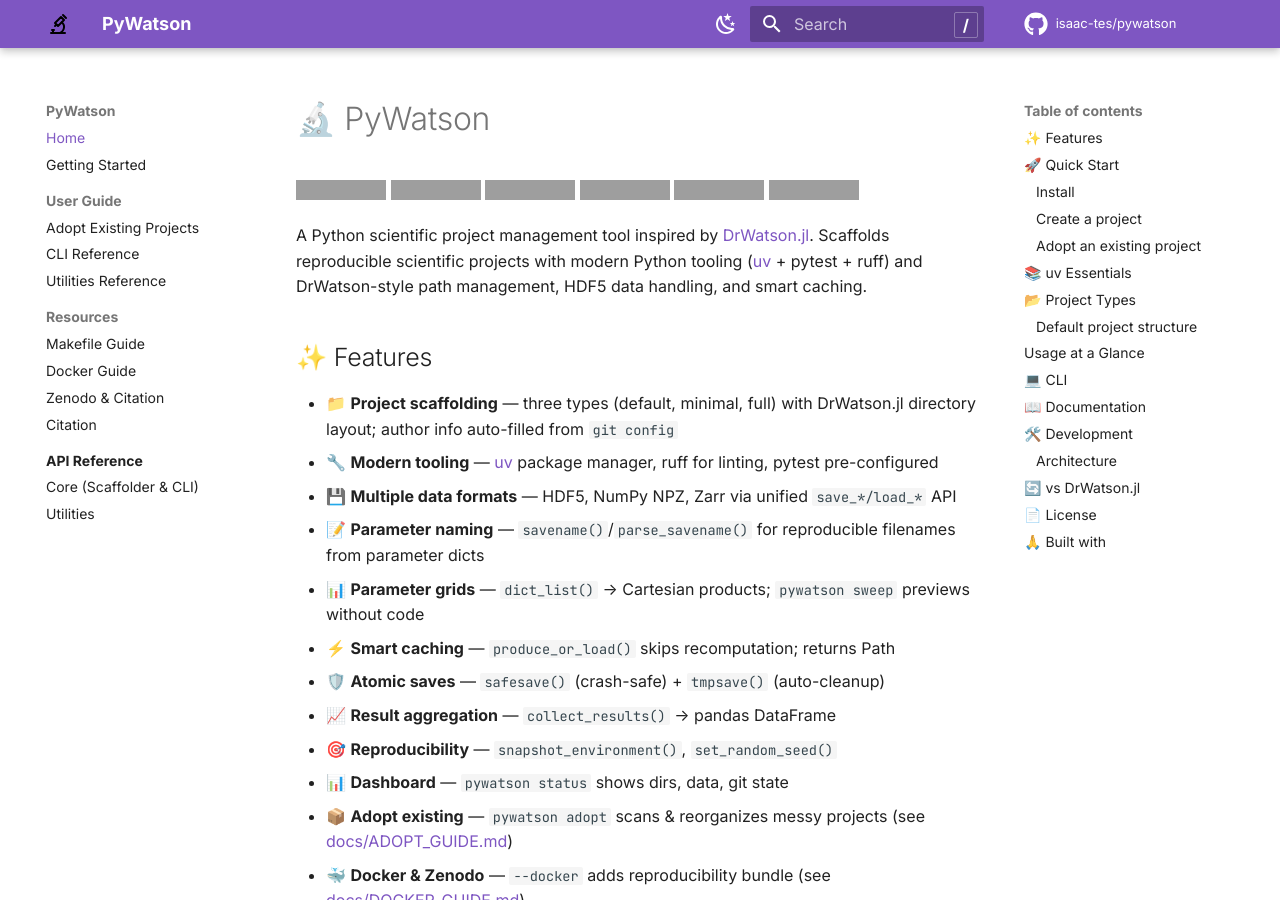
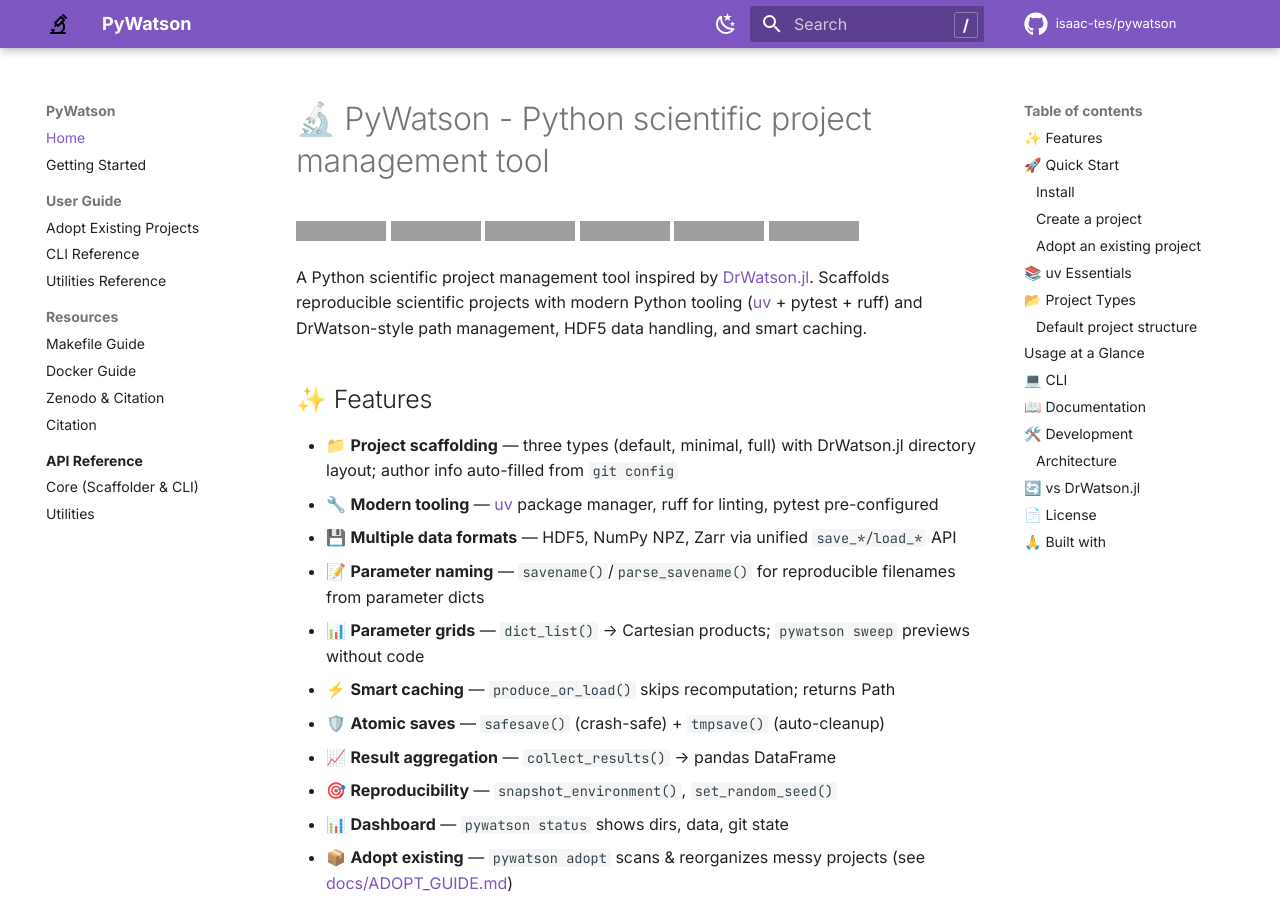
Before and after one commit to isaac-tes/pywatson, an MkDocs documentation site: the page built from docs/index.md, in a window 1280 px wide and 900 px high, cut to the strip 0-900 px from the top of the window. Built offline with MkDocs 1.6.1 and Material for MkDocs 9.7.7, drawn with Linux system fonts in a browser that asks for light colours; comment, search, counter and statistics services are not loaded; grey boxes are pictures that could not be loaded.

Commit message:
feat: add copilot instructions and update README and index for clarity

```diff
--- a/docs/index.md
+++ b/docs/index.md
@@ -1,4 +1,4 @@
-# 🔬 PyWatson
+# 🔬 PyWatson - Python scientific project management tool
 
 [![CI](https://github.com/isaac-tes/pywatson/actions/workflows/ci.yml/badge.svg)](https://github.com/isaac-tes/pywatson/actions/workflows/ci.yml)
 [![Docs](https://github.com/isaac-tes/pywatson/actions/workflows/docs.yml/badge.svg)](https://github.com/isaac-tes/pywatson/actions/workflows/docs.yml)
```
Also changed, not shown: README.md (+1 -1 lines), .github/copilot-instructions.md (added), 1 other file.
